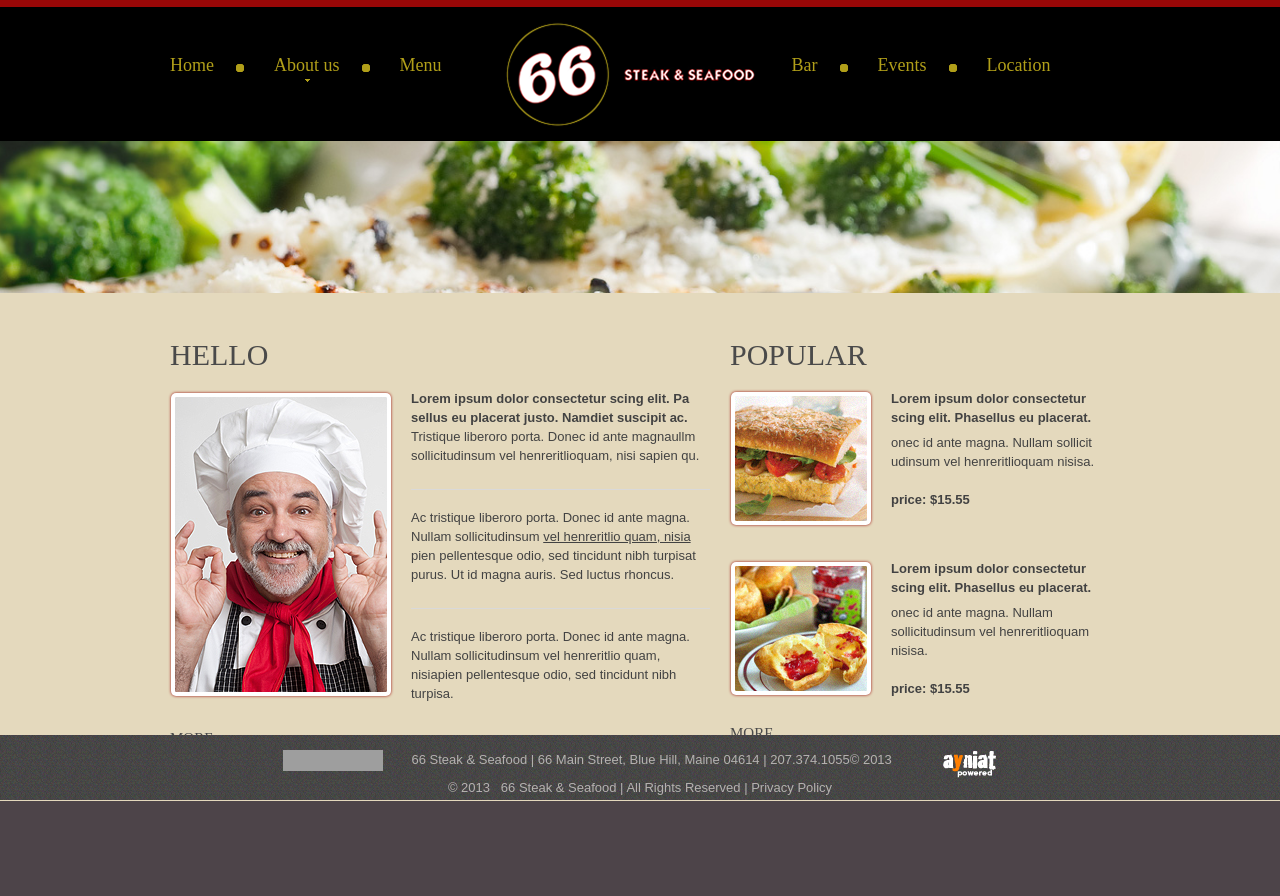
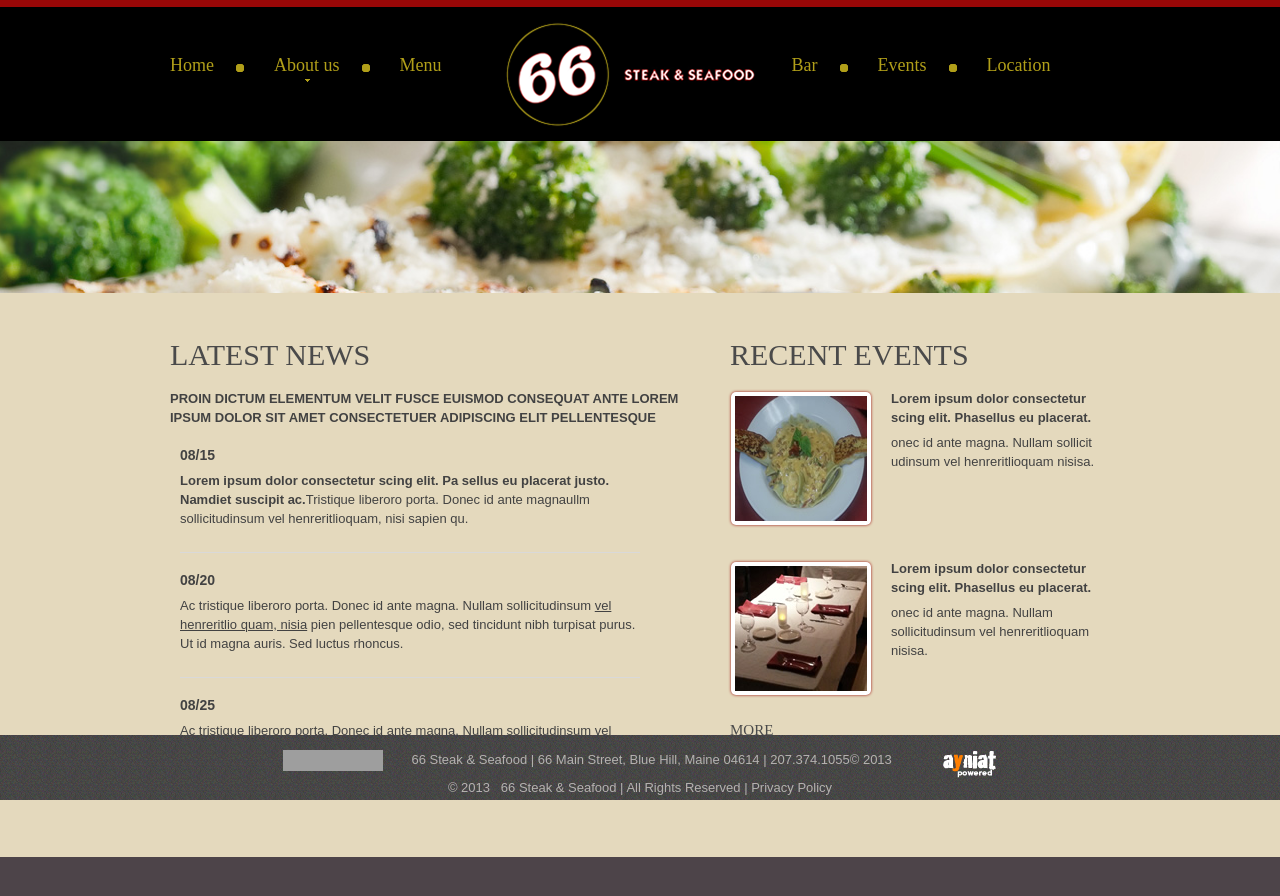
Before and after one commit to Vinceria/66_website, a plain HTML site: page index-5.html in a window 1280 px wide. Before the commit the page ends 841 px from the top, so only its background shows below. Drawn offline with Linux system fonts and the light colour scheme; grey boxes are pictures that could not be loaded; a web font is replaced by a local one.

Commit message:
Events page updates

```diff
--- a/index-5.html
+++ b/index-5.html
@@ -78,22 +78,24 @@
     	<div class="container_12">
         <div>
           <article class="grid_7">
-            <h2 class="ind">Hello</h2>
+            <h2 class="ind">Latest News</h2>
             <div class="ext_box hello clearfix">
-              <figure>
-                <a href="#" class="img_wrap1"><img src="images/2page_img1.jpg" alt=""></a>
-              </figure>
+                <p><strong class="black">PROIN DICTUM ELEMENTUM VELIT FUSCE EUISMOD CONSEQUAT ANTE LOREM IPSUM DOLOR SIT AMET CONSECTETUER ADIPISCING ELIT PELLENTESQUE</strong></p>
                 <div>
+                    <article class="grid_6">
                     <ul class="list1">
+                    <h4 class="ind">08/15</h4>
                     <li><strong class="black">Lorem ipsum dolor consectetur scing elit. Pa
-                    sellus eu placerat justo. Namdiet suscipit ac.</strong> Tristique liberoro porta. Donec id ante magnaullm sollicitudinsum vel henreritlioquam, nisi sapien qu.
+                    sellus eu placerat justo. Namdiet suscipit ac.</strong>Tristique liberoro porta. Donec id ante magnaullm sollicitudinsum vel henreritlioquam, nisi sapien qu.
                     </li>
 
+                    <h4 class="ind">08/20</h4>
                     <li>
                        Ac tristique liberoro porta. Donec id ante magna. Nullam sollicitudinsum <a href="#" class="link1">vel henreritlio quam, nisia</a>
                        pien pellentesque odio, sed tincidunt nibh turpisat purus. Ut id magna auris. Sed luctus rhoncus.
                     </li>
 
+                    <h4 class="ind">08/25</h4>
                     <li class="last">
                       Ac tristique liberoro porta. Donec id ante magna. Nullam sollicitudinsum vel henreritlio quam, nisiapien pellentesque odio, sed tincidunt nibh turpisa.
                     </li>
@@ -104,22 +106,20 @@
           </article>
 
           <article class="grid_5 last-col">
-            <h2 class="ind">Popular</h2>
+            <h2 class="ind">Recent Events</h2>
             <ul class="ext_list popular_list">
               <li class="clearfix">
-                <figure><a href="#" class="img_wrap1"><img src="images/popular1.jpg" alt=""></a></figure>
+                <figure><a href="#" class="img_wrap1"><img src="images/food_dish_132x125.jpg" alt=""></a></figure>
                 <div>
                   <p class="p2">
                     <strong class="black">Lorem ipsum dolor consectetur scing elit. Phasellus eu placerat. </strong>
                   </p>
-                  <p>onec id ante magna. Nullam sollicit
-                    udinsum vel henreritlioquam nisisa.</p>
-                  <strong class="black">price: $15.55</strong>
+                  <p>onec id ante magna. Nullam sollicit udinsum vel henreritlioquam nisisa.</p>
                 </div>
               </li>
 
               <li class="clearfix last">
-                <figure><a href="#" class="img_wrap1"><img src="images/popular2.jpg" alt=""></a></figure>
+                <figure><a href="#" class="img_wrap1"><img src="images/table_pic_132x125.jpg" alt=""></a></figure>
                 <div>
                   <p class="p2">
                     <strong class="black">Lorem ipsum dolor consectetur scing elit. Phasellus eu placerat. </strong>
@@ -128,7 +128,6 @@
                   <p>
                     onec id ante magna. Nullam sollicitudinsum vel henreritlioquam nisisa.
                   </p>
-                  <strong class="black">price: $15.55</strong>
                 </div>
               </li>
             </ul>
```
Also changed, not shown: index-4.html (+1 -1 lines), images/food_dish_132x125.jpg (added), images/table_pic_132x125.jpg (added). Lines whose indentation alone changed are shown as unchanged.
